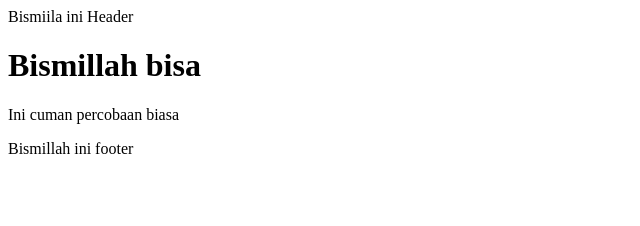
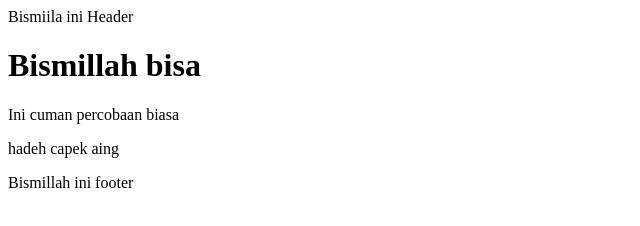
Before and after one commit to rizkyar99/CompanyProfile, a plain HTML site: page index.html in a window 1280 px wide. Shown: the whole page, without its empty margins (0-640 px from the left). Drawn offline with Linux system fonts and the light colour scheme.

Commit message:
tambahan P

```diff
--- a/index.html
+++ b/index.html
@@ -10,6 +10,7 @@
     <h1>Bismillah bisa</h1>
 
     <p>Ini cuman percobaan biasa</p>
+    <p>hadeh capek aing</p>
     <footer>Bismillah ini footer</footer>
 </body>
 </html>
```
